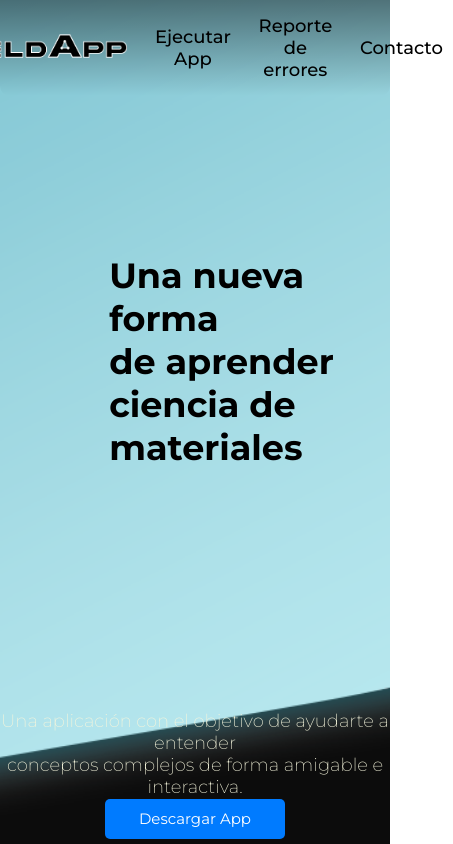
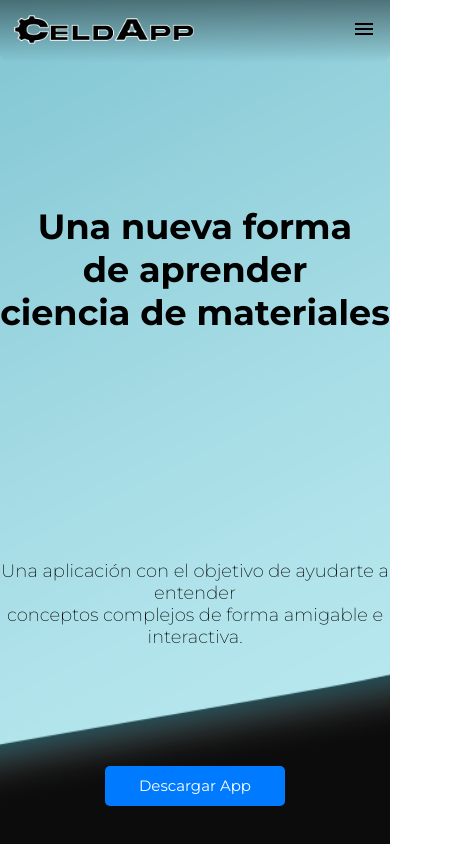
Before and after one commit to facubernardini/WebCeldApp, a Vue app: page / in a window 390 px wide. Shown: the top 844 px of the page, 453 px wide, since content can reach past the window. Built offline with nearby package versions, Linux system fonts and the light colour scheme.

Commit message:
Navbar responsive para dispositivos móviles

```diff
--- a/src/components/NavBar.vue
+++ b/src/components/NavBar.vue
@@ -2,14 +2,33 @@
     <nav>
         <ul>
             <li><img src="@/assets/logoCeldApp.png" alt="Logo de la página" width="180px"/></li>
-            <li><a href="/">Ejecutar App</a></li>
+            <li class="hideOnMobile"><a href="#">Ejecutar App</a></li>
+            <li class="hideOnMobile"><a href="https://forms.gle/RGtXSKyGDoJ5qBki6" target="_blank" rel="noopener noreferrer">Reporte de errores</a></li>
+            <li class="hideOnMobile"><a href="mailto:facubernardini@hotmail.com?Subject=CeldApp">Contacto</a></li>
+            <li class="menu-button" @click="showSidebar"><a href="#"><svg xmlns="http://www.w3.org/2000/svg" height="24px" viewBox="0 -960 960 960" width="24px" fill="#000000"><path d="M120-240v-80h720v80H120Zm0-200v-80h720v80H120Zm0-200v-80h720v80H120Z"/></svg></a></li>
+        </ul>
+        <ul class="sidebar">
+            <li @click="hideSidebar"><a href="#"><svg xmlns="http://www.w3.org/2000/svg" height="24px" viewBox="0 -960 960 960" width="24px" fill="#000000"><path d="m256-200-56-56 224-224-224-224 56-56 224 224 224-224 56 56-224 224 224 224-56 56-224-224-224 224Z"/></svg></a></li>
             <li><a href="https://forms.gle/RGtXSKyGDoJ5qBki6" target="_blank" rel="noopener noreferrer">Reporte de errores</a></li>
             <li><a href="mailto:facubernardini@hotmail.com?Subject=CeldApp">Contacto</a></li>
+            <li><DownloadButton/></li>
         </ul>
     </nav>
 </template>
 
 <script setup>
+import DownloadButton from '@/components/DownloadButton.vue'
+
+    function showSidebar(){
+        const sideBar = document.querySelector('.sidebar')
+        sideBar.style.display = 'flex';
+    }
+
+    function hideSidebar(){
+        const sideBar = document.querySelector('.sidebar')
+        sideBar.style.display = 'none';
+    }
+
 </script>
 
 <style scoped>
@@ -37,9 +56,55 @@ nav ul li a {
     font-weight: 500;
     text-decoration: none;
     color: black;
+    transition: 0.3s;
 }
 
 nav ul li a:hover {
     color: white;
 }
+
+.sidebar {
+    display: none;
+    position: fixed;
+    list-style: none;
+    top: 0;
+    right: 0;
+    height: 100vh;
+    width: 250px;
+    flex-direction: column;
+    align-items: flex-start;
+    justify-content: flex-start;
+    background-color: rgba(255, 255, 255, 0.5);
+    backdrop-filter: blur(10px);
+    box-shadow: -10px 0 10px rgba(14, 14, 14, 0.15);
+}
+
+.menu-button {
+    display: none;
+}
+
+@media(max-width: 800px){
+
+    nav ul {
+        justify-content: space-between;
+    }
+
+    .hideOnMobile {
+        display: none;
+    }
+
+    .menu-button {
+        display: block;
+    }
+}
+
+@media(max-width: 400px){
+    .sidebar {
+        width: 100vw;
+    }
+
+    .menu-button {
+        display: block;
+    }
+}
 </style>
--- a/src/views/MainView.vue
+++ b/src/views/MainView.vue
@@ -119,6 +119,24 @@ export default {
     font-size: 16px;
     font-weight: lighter;
     margin-top: 300px;
-    padding: 50px;
+    padding: 30px;
+}
+
+@media(max-width: 800px){
+
+    .subtitle {
+        align-content: center;
+        text-align: center;
+        flex: 2;
+        align-self: center;
+        margin: auto;
+    }
+
+    .bottom-description {
+        color: rgb(0, 0, 0);
+        white-space: pre-line;
+        flex: 1;
+        margin-top: 10vh;
+    }
 }
 </style>
```
Also changed, not shown: public/close.svg (added), public/menu.svg (added).
